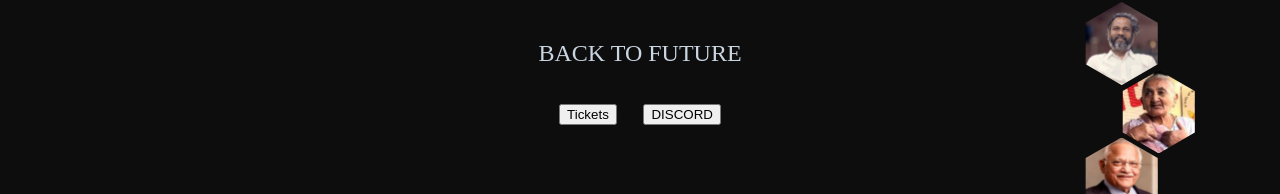
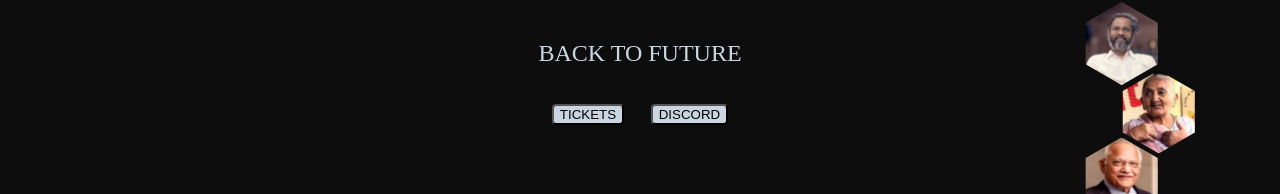
Before and after one commit to heisdinesh/E-summit-22, a React (Create React App) app: page / in a window 1280 px wide. Shown: the part 448-642 px from the top of the page. Built offline with nearby package versions, Linux system fonts and the light colour scheme.

Commit message:
styled buttons

```diff
--- a/src/components/landingPage/LandingPage.jsx
+++ b/src/components/landingPage/LandingPage.jsx
@@ -19,7 +19,7 @@ const LandingPage = () => {
             <p className="LandingPage-Center-Hashtag">BACK TO FUTURE</p>
 
            <div className="LandingPage-Center-Buttons">
-              <a href="https://forms.gle/qnqTRCfEBsPoAcs59" target="_blank"><button className="LandingPage-Center-Buttons-Tickets"/* onClick={()=>{navigate.push("/ticket")}}*/ >Tickets</button></a>
+              <a href="https://forms.gle/qnqTRCfEBsPoAcs59" target="_blank"><button className="LandingPage-Center-Buttons-Tickets"/* onClick={()=>{navigate.push("/ticket")}}*/ >TICKETS</button></a>
               <a href="https://discord.gg/jVJ9NbnRvG" target="_blank"><button className="LandingPage-Center-Buttons-Discord" >DISCORD</button></a>
              </div>
 
--- a/src/components/landingPage/landingPage.css
+++ b/src/components/landingPage/landingPage.css
@@ -52,15 +52,45 @@
     margin-top: 0px;
 }
 
+
+
 .LandingPage-Center-Buttons-Tickets{
     margin:1em;
     cursor: pointer;
+    background-color:var(--text-color);
+    border-radius: 4px;
+
+
 }
 
 .LandingPage-Center-Buttons-Discord{
     margin:1em;
     cursor: pointer;
+    background-color:var(--text-color);
+    border-radius: 4px;
+
 }
+.LandingPage-Center-Buttons-Discord:hover {
+    background-color: #7280da;
+    color:white;}
+
+.LandingPage-Center-Buttons-Discord:active {
+  background-color: #7280da;
+  box-shadow: 0 5px #666;
+  transform: translateY(4px);
+}
+
+.LandingPage-Center-Buttons-Tickets:hover {
+    background-color: #3e8e41;
+    color:white;
+}
+
+.LandingPage-Center-Buttons-Tickets:active {
+  background-color: #3e8e41;
+  box-shadow: 0 5px #666;
+  transform: translateY(4px);
+}
+
 
 .LandingPage_Entrepruners-Left-Svg{
     width:10em;
```
